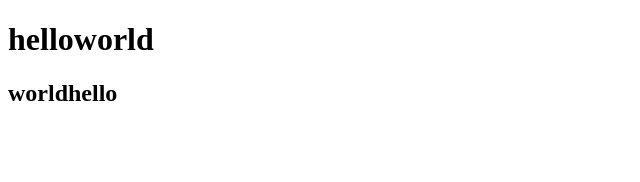
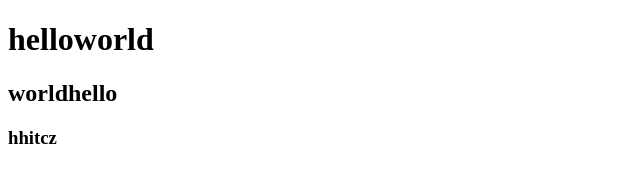
Before and after one commit to hhitcz/TestDemo, a plain HTML site: page TestDemo/index.html in a window 1280 px wide. Shown: the full height of the page, 0-640 px from the left. Drawn offline with Linux system fonts and the light colour scheme.

Commit message:
第三次提交

```diff
--- a/TestDemo/index.html
+++ b/TestDemo/index.html
@@ -9,5 +9,6 @@
 <body>
     <h1>helloworld</h1>
     <h2>worldhello</h2>
+    <h3>hhitcz</h3>
 </body>
 </html>
```
